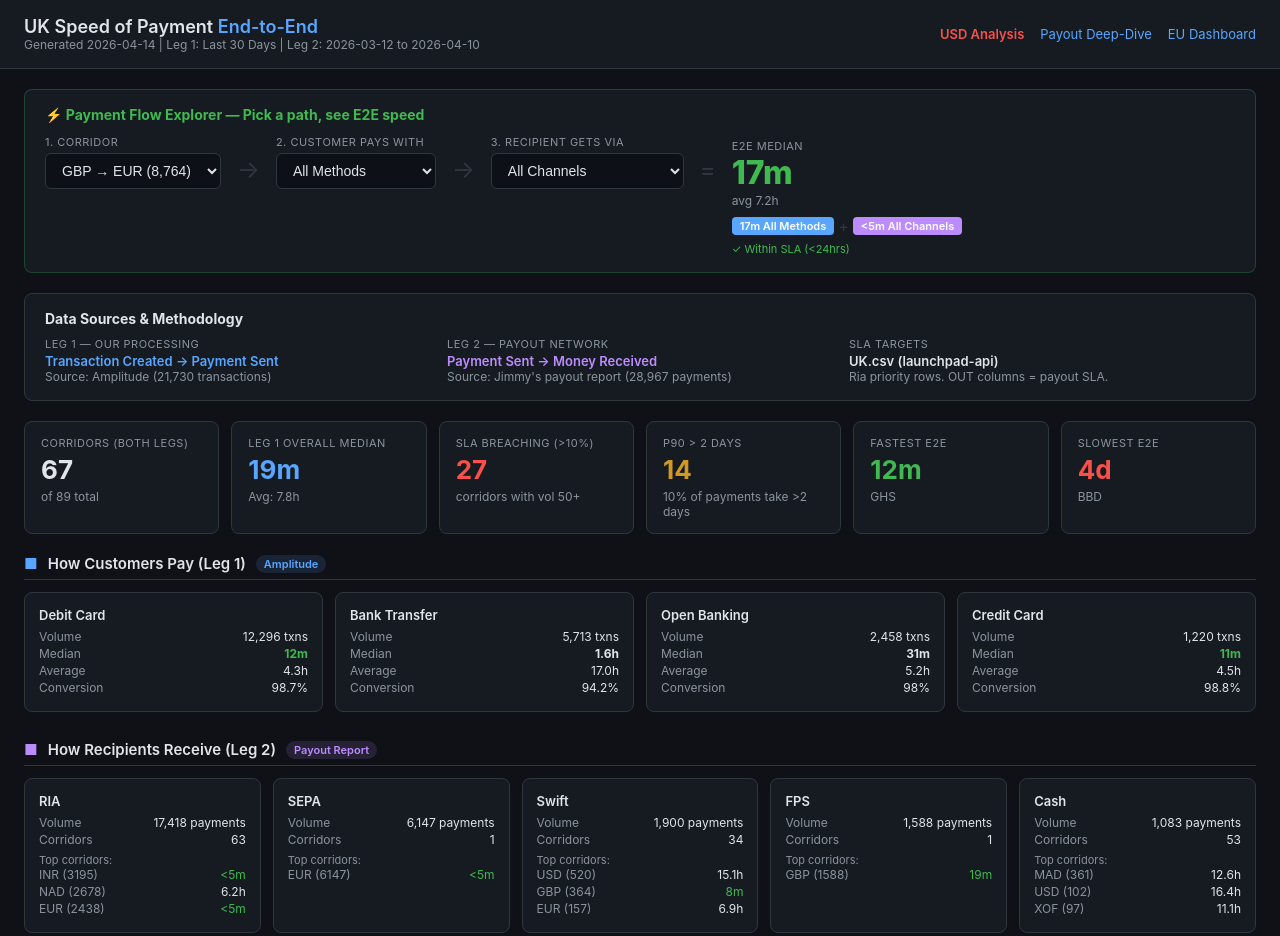
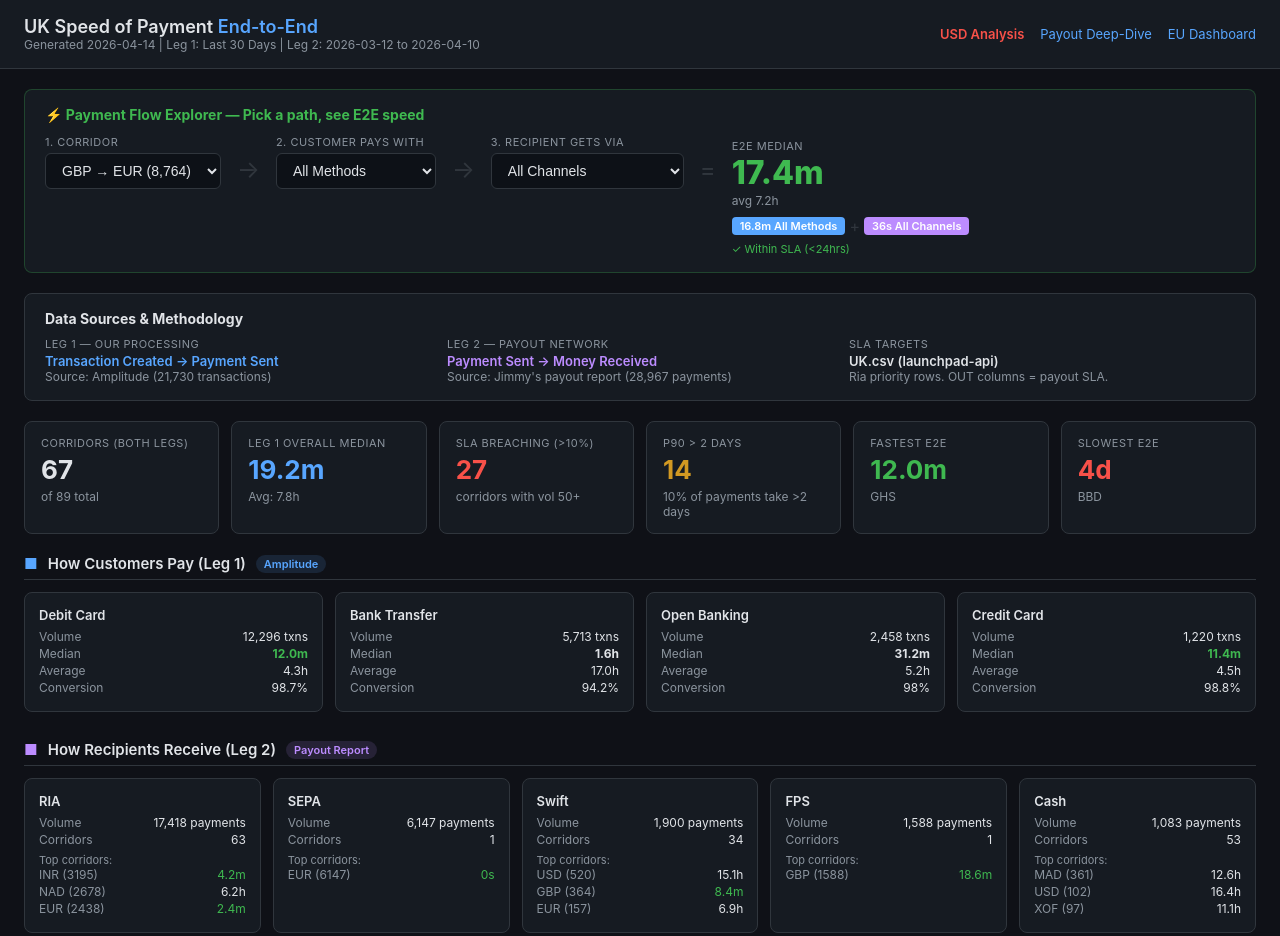
Before and after one commit to akifhazarvi/xe-leadtime-portal, a plain HTML site: page uk.html in a window 1280 px wide. Shown: the top 936 px of the page. Drawn offline with Linux system fonts and the light colour scheme.

Commit message:
Show exact median values instead of <5m
SEPA now shows 11s, RIA shows 2.4m instead of both showing <5m.
Values under 60 seconds show in seconds, under 1 hour in minutes with
one decimal, hours and days as before.

Co-Authored-By: Claude Opus 4.6 (1M context) <noreply@anthropic.com>

```diff
--- a/uk.html
+++ b/uk.html
@@ -221,7 +221,7 @@
 let D = null;
 fetch('data/uk-dashboard.json').then(r => r.json()).then(d => { D = d; renderAll(); initFlowBuilder(); });
 
-function fmt(h) { if (h==null) return '-'; if (h < 0.08) return '<5m'; if (h < 1) return Math.round(h*60)+'m'; if (h < 24) return h.toFixed(1)+'h'; if (h < 48) return (h/24).toFixed(1)+'d'; return Math.round(h/24)+'d'; }
+function fmt(h) { if (h==null) return '-'; if (h*3600 < 60) return Math.round(h*3600)+'s'; if (h < 1) return (h*60).toFixed(1)+'m'; if (h < 24) return h.toFixed(1)+'h'; if (h < 48) return (h/24).toFixed(1)+'d'; return Math.round(h/24)+'d'; }
 function fmtRev(n) { if (n >= 1e9) return (n/1e9).toFixed(1)+'B'; if (n >= 1e6) return (n/1e6).toFixed(1)+'M'; if (n >= 1e3) return (n/1e3).toFixed(0)+'K'; return Math.round(n).toLocaleString(); }
 function cls(h) { if (h==null) return 'c-muted'; if (h <= 0.5) return 'c-fast'; if (h <= 24) return 'c-ok'; if (h <= 48) return 'c-warn'; return 'c-slow'; }
 function statusPill(s) {
```
